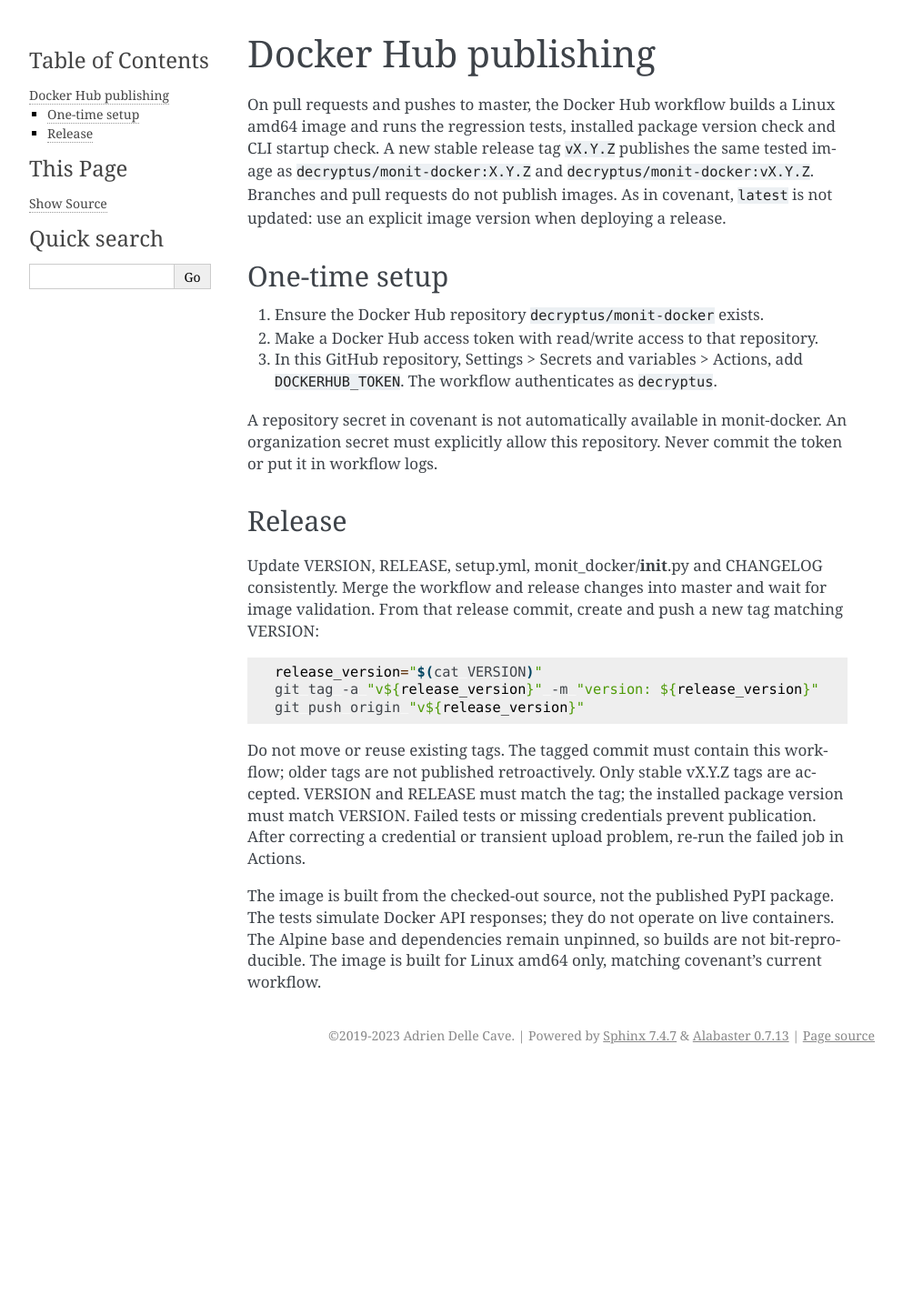
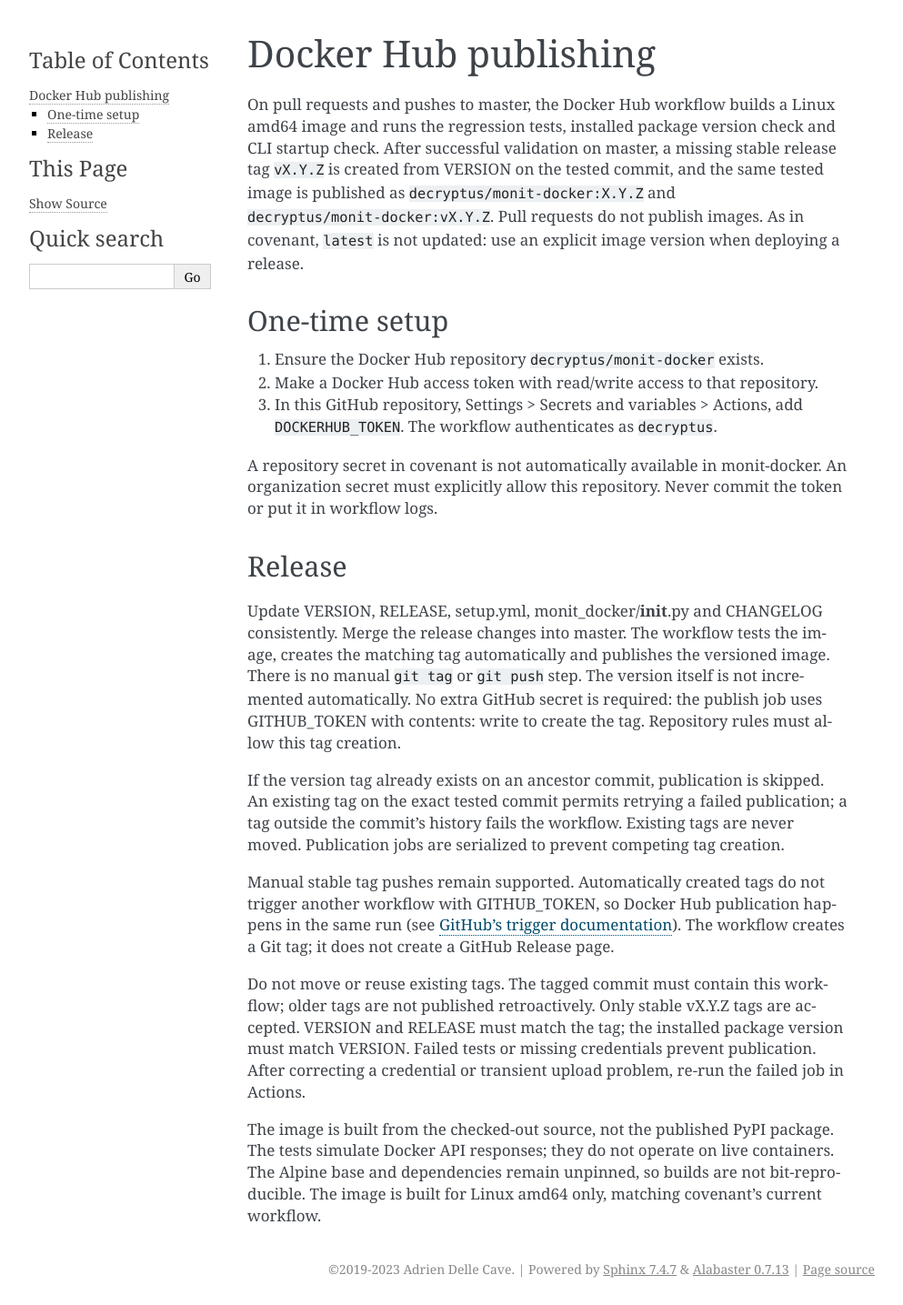
Before and after one commit to decryptus/monit-docker, a Sphinx documentation site: the page built from docs/dockerhub.md, in a window 1280 px wide. Shown: the whole page at 91% size, without its empty margins (148-1141 px from the left). Built offline with Sphinx 7.4.7, drawn with Linux system fonts in a browser that asks for light colours; before the commit the page ends 1178 px from its top, so only the background shows below that.

Commit message:
ci: automate version tags and Docker Hub releases like covenant

````diff
--- a/docs/dockerhub.md
+++ b/docs/dockerhub.md
@@ -2,9 +2,11 @@
 
 On pull requests and pushes to master, the Docker Hub workflow builds a Linux
 amd64 image and runs the regression tests, installed package version check and CLI
-startup check. A new stable release tag `vX.Y.Z` publishes the same tested image as
+startup check. After successful validation on master, a missing stable release
+tag `vX.Y.Z` is created from VERSION on the tested commit, and the same tested image
+is published as
 `decryptus/monit-docker:X.Y.Z` and `decryptus/monit-docker:vX.Y.Z`.
-Branches and pull requests do not publish images. As in covenant, `latest` is not
+Pull requests do not publish images. As in covenant, `latest` is not
 updated: use an explicit image version when deploying a release.
 
 ## One-time setup
@@ -21,14 +23,21 @@ token or put it in workflow logs.
 ## Release
 
 Update VERSION, RELEASE, setup.yml, monit_docker/__init__.py and CHANGELOG consistently.
-Merge the workflow and release changes into master and wait for image validation.
-From that release commit, create and push a new tag matching VERSION:
+Merge the release changes into master. The workflow tests the image, creates the
+matching tag automatically and publishes the versioned image. There is no manual
+`git tag` or `git push` step. The version itself is not incremented automatically.
+No extra GitHub secret is required: the publish job uses GITHUB_TOKEN with
+contents: write to create the tag. Repository rules must allow this tag creation.
 
-```sh
-release_version="$(cat VERSION)"
-git tag -a "v${release_version}" -m "version: ${release_version}"
-git push origin "v${release_version}"
-```
+If the version tag already exists on an ancestor commit, publication is skipped.
+An existing tag on the exact tested commit permits retrying a failed publication;
+a tag outside the commit's history fails the workflow. Existing tags are never
+moved. Publication jobs are serialized to prevent competing tag creation.
+
+Manual stable tag pushes remain supported. Automatically created tags do not
+trigger another workflow with GITHUB_TOKEN, so Docker Hub publication happens
+in the same run (see [GitHub's trigger documentation](https://docs.github.com/en/actions/how-tos/write-workflows/choose-when-workflows-run/trigger-a-workflow)).
+The workflow creates a Git tag; it does not create a GitHub Release page.
 
 Do not move or reuse existing tags. The tagged commit must contain this workflow;
 older tags are not published retroactively. Only stable vX.Y.Z tags are accepted.
````
Also changed, not shown: 3 other files.
